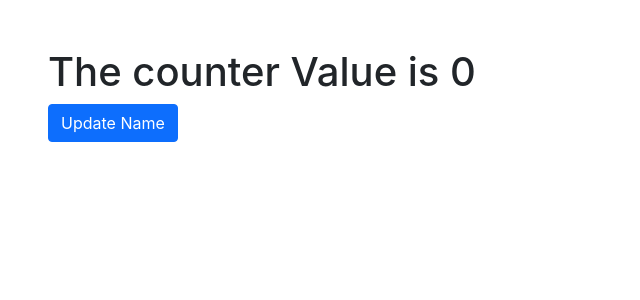
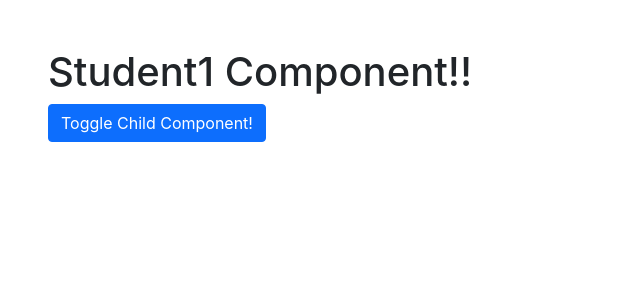
Before and after one commit to neeraj83760/React_Bible, a React (Create React App) app: page / in a window 1280 px wide. Shown: the top 300 px of the page, without its empty margins (0-640 px from the left). Built offline with nearby package versions, Linux system fonts and the light colour scheme.

Commit message:
component will Unmount  method Use in React

```diff
--- /dev/null
+++ b/src/ComponentWillUnmount/App9.js
@@ -0,0 +1,38 @@
+import React from "react";
+import Student1 from "./Student1";
+
+class App9 extends React.Component {
+
+constructor(){
+
+    super()
+
+    this.state = {
+
+        show: true
+    }
+
+    // console.warn('This is App6 constructor')
+
+}
+
+render() {
+
+
+    // console.warn("This is Render method!!")
+    return (
+
+        <div className="App m-5">
+         {
+            this.state.show ? <Student1 /> : <h1>Child Component Removed!</h1>
+         }
+        {/* <h1>Component will Unmount!!</h1> */}
+        {/* <Student1 /> */}
+        <button className='btn btn-primary' onClick={()=>this.setState({show: !this.state.show})}>Toggle Child Component!</button>
+        </div>
+    )
+}
+
+}
+
+export default App9;
--- /dev/null
+++ b/src/ComponentWillUnmount/Student1.js
@@ -0,0 +1,34 @@
+import React from "react";
+
+
+// Interview question : shouldComponentUpdate pehle call hota hai jiske andar
+// humara return true hoga.. to componentDidUpdate baad me call hoga
+
+class Student1 extends React.Component {
+// Point1 : Maan lo agar aap API call kar rahe ho aur aapko ekdum se component remove
+// karna hai to us request ko componentWillMount me cancel kar sakete hai.
+
+// Point2:  Agar aapki koi data loading chal rahi hai to usse cancel kar sakete ho
+
+// jaise hi component remove hoga App9 component se componentWillUnmount automatically
+// run ho jaayega
+componentWillUnmount(){
+
+    // alert("ComponentWillUnmount Called")
+
+    console.warn("ComponentWillUnmount Called")
+}
+
+render() {
+    // console.warn("This is Render method!!")
+    return (
+
+        <div className="App">
+        <h1>Student1 Component!!</h1>
+        </div>
+    )
+}
+
+}
+
+export default Student1;
--- a/src/index.js
+++ b/src/index.js
@@ -19,6 +19,7 @@ import App5 from './/ComponentDidMount/App5'
 import App6 from './/ComponentDidUpdate/App6'
 import App7 from './/ComponentDidUpdate/App7'
 import App8 from './/ShouldComponentUpdate/App8'
+import App9 from './ComponentWillUnmount/App9';
 
 const root = ReactDOM.createRoot(document.getElementById('root'));
 
@@ -42,6 +43,8 @@ root.render(
   {/* <App5/>  */}
   {/* <App6 /> */}
   {/* <App7 /> */}
-  <App8 />
+  {/* <App8 /> */}
+
+  <App9 />
  </React.StrictMode>
 );
```
